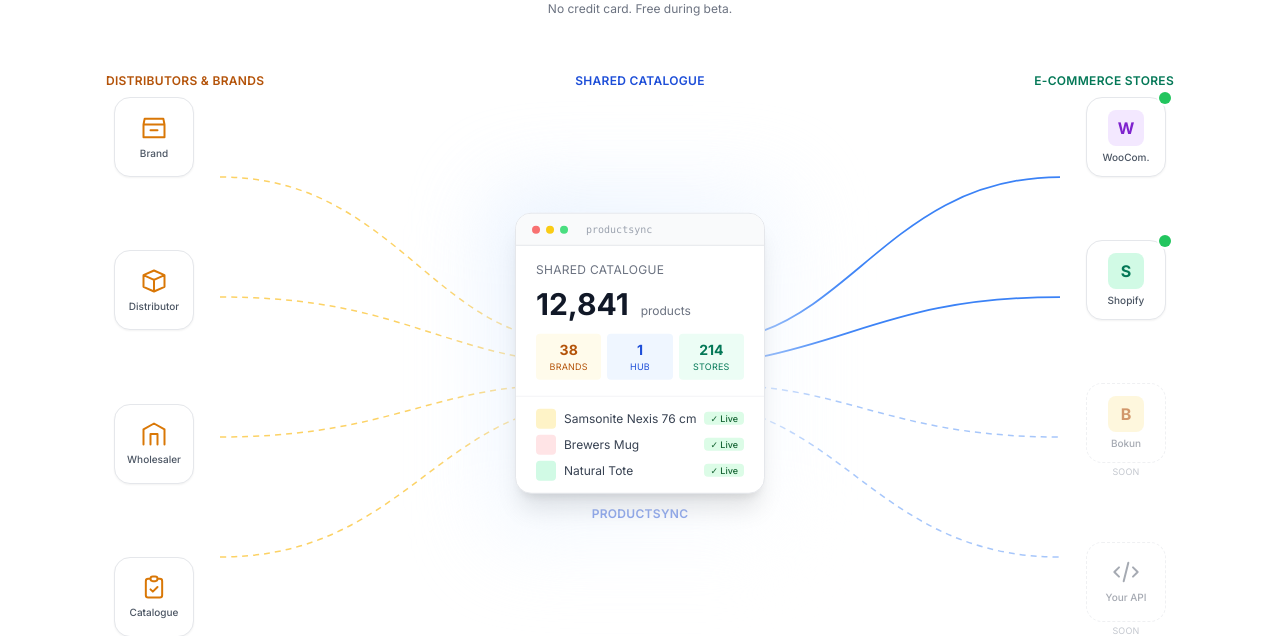
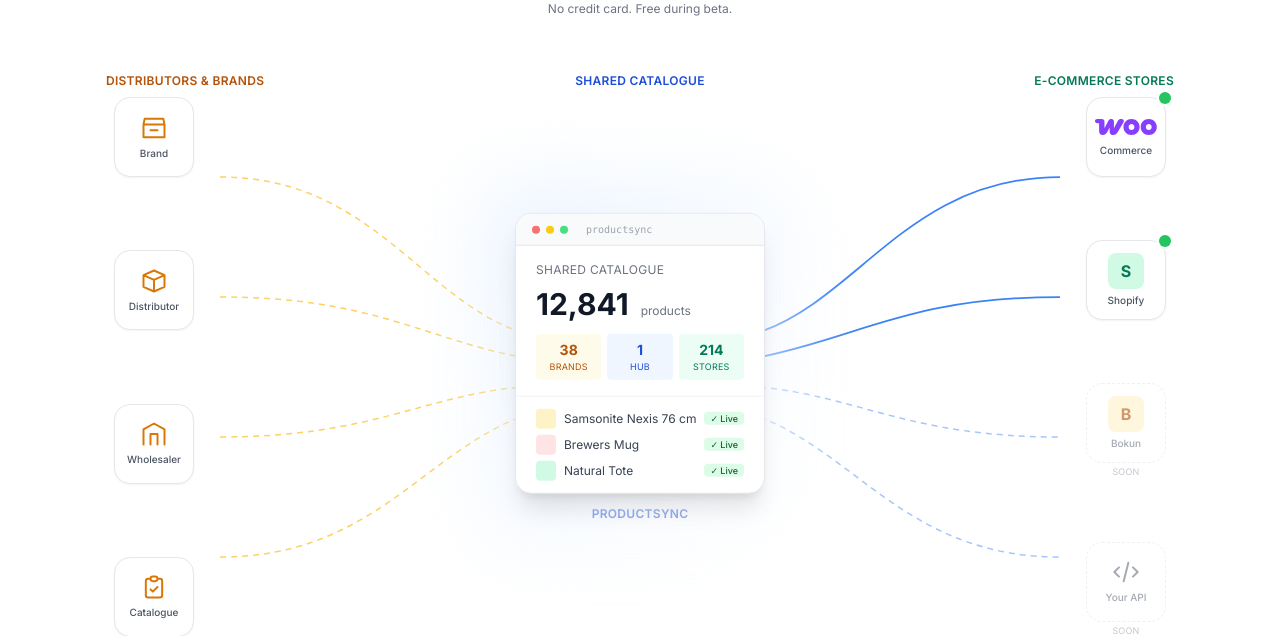
Before and after one commit to mattiashappy/productsync, a Flask app: page / in a window 1280 px wide. Shown: the part 601-1237 px from the top of the page. Run offline with Flask 3, Linux system fonts and the light colour scheme; some libraries are stand-ins or nearby versions.

Commit message:
landing: real WooCommerce logo in the hub-and-spoke chip
Replaces the placeholder "W in a purple square" with the actual Woo
wordmark SVG (1.8KB, official #873EFF purple). Saved under
productsync/static/img/ so it's referenceable from any future template
that needs it (addons catalogue, addon detail page, etc.).

Co-Authored-By: Claude Opus 4.7 (1M context) <noreply@anthropic.com>

```diff
--- a/productsync/templates/marketing/landing.html
+++ b/productsync/templates/marketing/landing.html
@@ -161,10 +161,11 @@
         <div class="lg:absolute lg:inset-y-0 lg:right-0 lg:w-32 flex lg:flex-col lg:justify-between flex-wrap justify-center gap-4 lg:gap-0 mt-8 lg:mt-0">
           <!-- WooCommerce — live -->
           <div class="group">
-            <div class="w-20 h-20 mx-auto bg-white border border-gray-200 rounded-2xl shadow-sm flex flex-col items-center justify-center gap-1 hover:shadow-md hover:border-emerald-300 transition relative">
+            <div class="w-20 h-20 mx-auto bg-white border border-gray-200 rounded-2xl shadow-sm flex flex-col items-center justify-center gap-1.5 px-2 hover:shadow-md hover:border-emerald-300 transition relative">
               <span class="absolute -top-1.5 -right-1.5 w-3 h-3 bg-green-500 rounded-full ring-2 ring-white"></span>
-              <span class="w-9 h-9 rounded-lg bg-purple-100 text-purple-700 flex items-center justify-center font-bold">W</span>
-              <span class="text-[10px] font-medium text-gray-600">WooCom.</span>
+              <img src="{{ url_for('static', filename='img/woo-logo.svg') }}"
+                   alt="WooCommerce" class="h-5 w-auto" />
+              <span class="text-[10px] font-medium text-gray-600">Commerce</span>
             </div>
           </div>
           <!-- Shopify — live -->
```
Also changed, not shown: productsync/static/img/woo-logo.svg (added).
